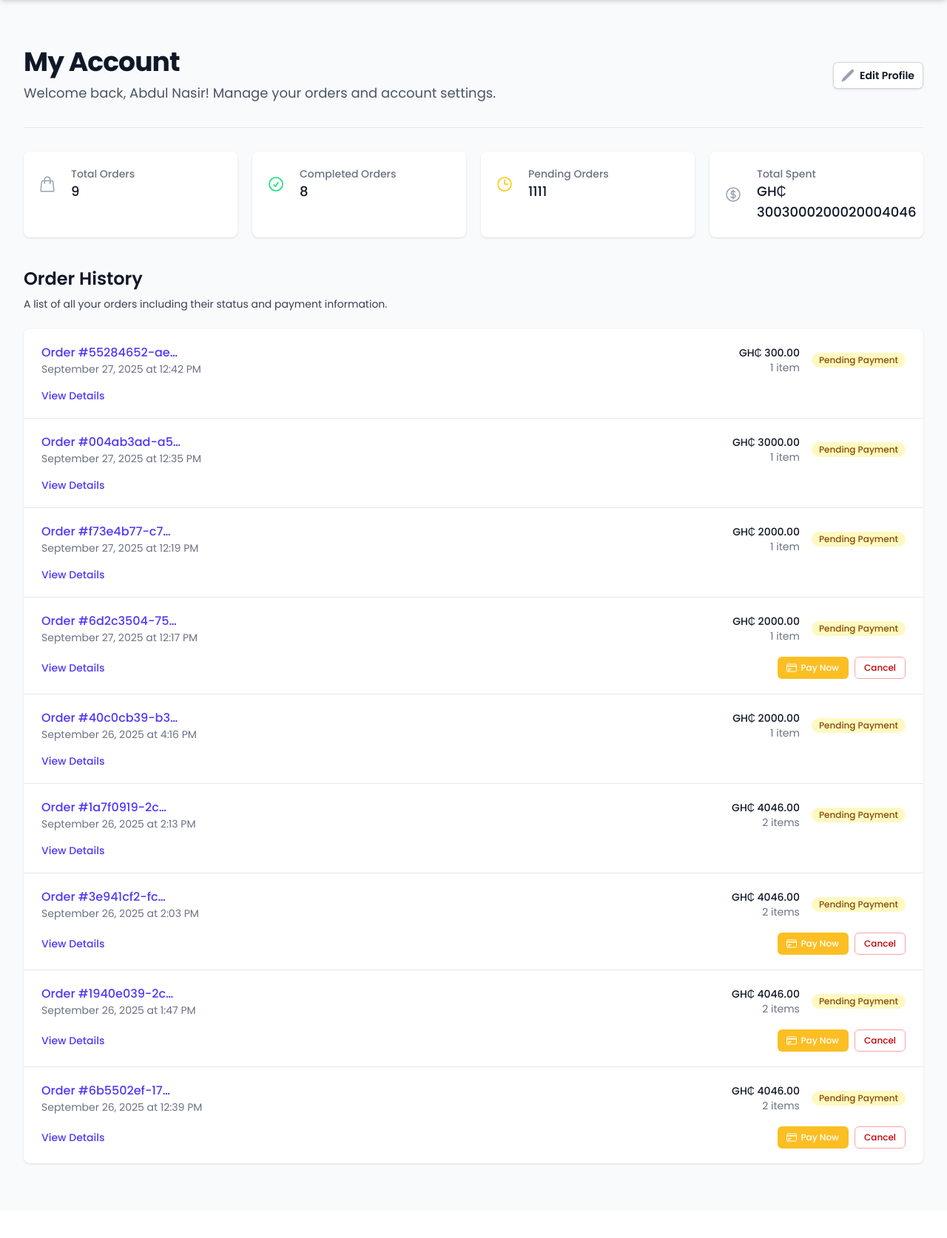
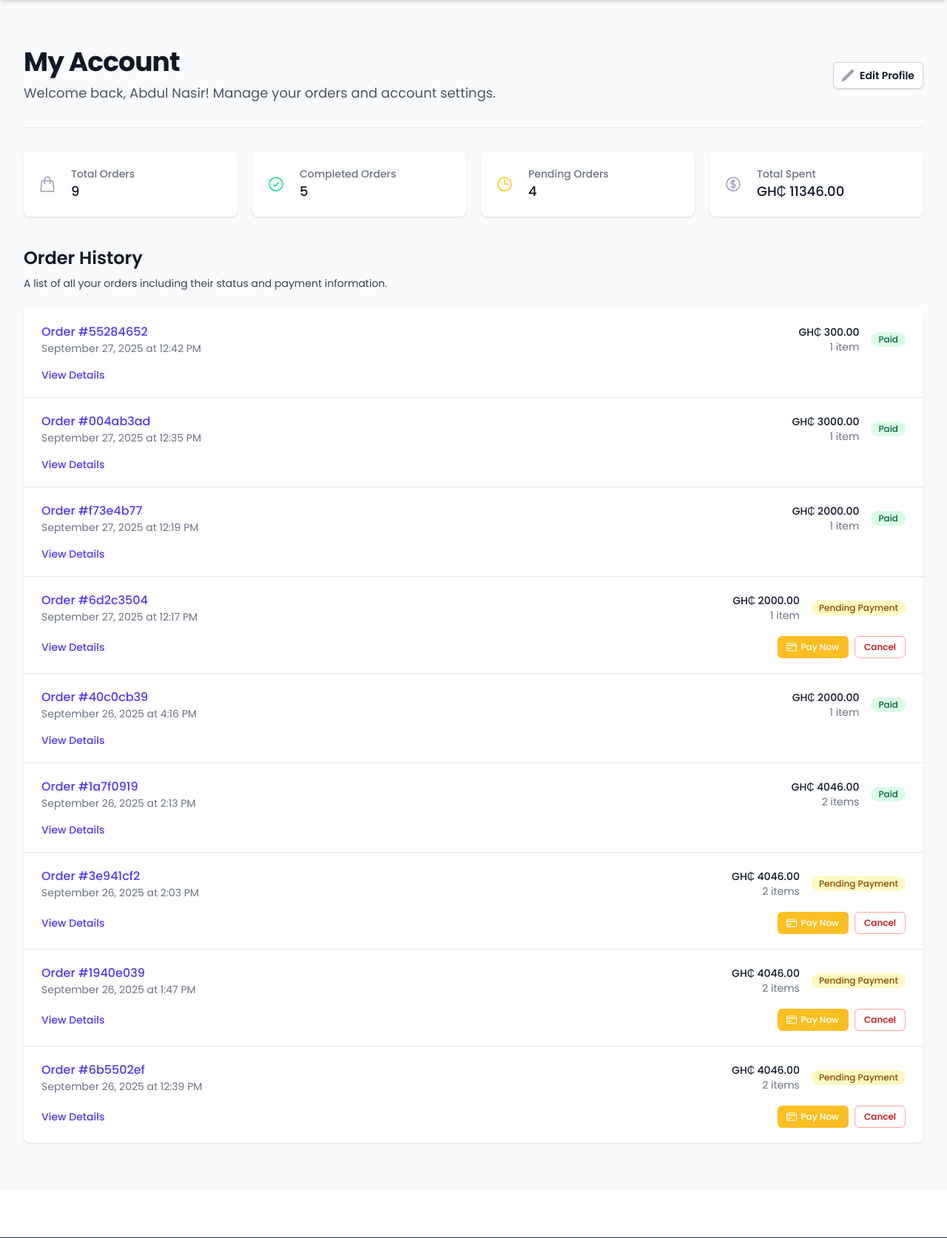
Before and after one commit to mhafiz71/linkup_gadgets, a Django app: page /accounts/profile/ in a window 1280 px wide. Shown: the part 80-1754 px from the top of the page at 74% size. Run offline with Django 5.2, Linux system fonts and the light colour scheme; a user stored in the database is signed in; data comes from the database, SQL or seed files in the repository; both versions use the stored data as it was after the commit; style sheets or scripts are compiled from the project's sources; some libraries are stand-ins or nearby versions.

Commit message:
feat(profile): enhance customer profile with order statistics and templatetags
- Add custom template filters for currency formatting and order ID display
- Calculate and display order statistics (total, completed, pending, total spent)
- Simplify order status display logic in template

```diff
--- /dev/null
+++ b/accounts/templatetags/account_extras.py
@@ -0,0 +1,19 @@
+from django import template
+from decimal import Decimal
+
+register = template.Library()
+
+@register.filter
+def currency(value):
+    """Format a number as currency with 2 decimal places"""
+    if value is None:
+        return "0.00"
+    try:
+        return f"{float(value):.2f}"
+    except (ValueError, TypeError):
+        return "0.00"
+
+@register.filter
+def format_order_id(order_id):
+    """Format order ID to show first 8 characters"""
+    return str(order_id)[:8]
--- a/accounts/views.py
+++ b/accounts/views.py
@@ -3,7 +3,7 @@ from django.contrib.auth import login, authenticate, logout
 from django.contrib.auth.decorators import login_required
 from django.contrib.auth.forms import AuthenticationForm
 from django.contrib import messages
-from django.db import transaction
+from django.db import transaction, models
 from django.http import Http404
 from django.utils import timezone
 from datetime import timedelta
@@ -98,9 +98,23 @@ def logout_view(request):
 
 @login_required
 def customer_profile(request):
-    orders = Order.objects.filter(user=request.user)
+    orders = Order.objects.filter(user=request.user).order_by('-created_at')
+
+    total_orders = orders.count()
+    completed_orders = orders.filter(paid=True).count()
+    pending_orders = orders.filter(paid=False).count()
+
+    # Calculate total spent from paid orders only
+    total_spent = 0
+    for order in orders.filter(paid=True):
+        total_spent += float(order.total_paid)
+
     context = {
         'orders': orders,
+        'total_orders': total_orders,
+        'completed_orders': completed_orders,
+        'pending_orders': pending_orders,
+        'total_spent': total_spent,
     }
     return render(request, 'accounts/profile.html', context)
 
--- a/templates/accounts/profile.html
+++ b/templates/accounts/profile.html
@@ -1,4 +1,5 @@
 {% extends 'base.html' %}
+{% load account_extras %}
 
 {% block title %}My Account & Order History - LinkUp Gadgets{% endblock %}
 
@@ -36,7 +37,7 @@
                         <div class="ml-5 w-0 flex-1">
                             <dl>
                                 <dt class="text-sm font-medium text-gray-500 truncate">Total Orders</dt>
-                                <dd class="text-lg font-medium text-gray-900">{{ orders.count }}</dd>
+                                <dd class="text-lg font-medium text-gray-900">{{ total_orders }}</dd>
                             </dl>
                         </div>
                     </div>
@@ -54,7 +55,7 @@
                         <div class="ml-5 w-0 flex-1">
                             <dl>
                                 <dt class="text-sm font-medium text-gray-500 truncate">Completed Orders</dt>
-                                <dd class="text-lg font-medium text-gray-900">{{ orders|length|add:"-1" }}</dd>
+                                <dd class="text-lg font-medium text-gray-900">{{ completed_orders }}</dd>
                             </dl>
                         </div>
                     </div>
@@ -72,7 +73,7 @@
                         <div class="ml-5 w-0 flex-1">
                             <dl>
                                 <dt class="text-sm font-medium text-gray-500 truncate">Pending Orders</dt>
-                                <dd class="text-lg font-medium text-gray-900">{% for order in orders %}{% if not order.paid %}1{% endif %}{% empty %}0{% endfor %}</dd>
+                                <dd class="text-lg font-medium text-gray-900">{{ pending_orders }}</dd>
                             </dl>
                         </div>
                     </div>
@@ -90,7 +91,7 @@
                         <div class="ml-5 w-0 flex-1">
                             <dl>
                                 <dt class="text-sm font-medium text-gray-500 truncate">Total Spent</dt>
-                                <dd class="text-lg font-medium text-gray-900">GH₵ {% for order in orders %}{% if order.paid %}{{ order.total_paid|add:0 }}{% endif %}{% empty %}0{% endfor %}</dd>
+                                <dd class="text-lg font-medium text-gray-900">GH₵ {{ total_spent|currency }}</dd>
                             </dl>
                         </div>
                     </div>
@@ -116,7 +117,7 @@
                                     <div class="flex items-center space-x-4">
                                         <div>
                                             <p class="text-base font-medium text-indigo-600">
-                                                Order #{{ order.id|truncatechars:12 }}
+                                                Order #{{ order.id|format_order_id }}
                                             </p>
                                             <p class="text-sm text-gray-500">
                                                 {{ order.created_at|date:"F j, Y \a\t g:i A" }}
@@ -129,20 +130,31 @@
                                             <p class="text-sm text-gray-500">{{ order.items.count }} item{{ order.items.count|pluralize }}</p>
                                         </div>
                                         <div class="flex flex-col space-y-2">
-                                            {% if order.status %}
-                                                <span class="inline-flex items-center px-2.5 py-0.5 rounded-full text-xs font-medium
-                                                    {% if order.status == 'paid' %}bg-green-100 text-green-800
-                                                    {% elif order.status == 'pending' %}bg-yellow-100 text-yellow-800
-                                                    {% elif order.status == 'processing' %}bg-blue-100 text-blue-800
-                                                    {% elif order.status == 'shipped' %}bg-purple-100 text-purple-800
-                                                    {% elif order.status == 'delivered' %}bg-green-100 text-green-800
-                                                    {% elif order.status == 'cancelled' %}bg-red-100 text-red-800
-                                                    {% else %}bg-gray-100 text-gray-800{% endif %}">
-                                                    {{ order.get_status_display }}
-                                                </span>
+                                            {% if order.paid %}
+                                                {% if order.status == 'processing' %}
+                                                    <span class="inline-flex items-center px-2.5 py-0.5 rounded-full text-xs font-medium bg-blue-100 text-blue-800">
+                                                        Processing
+                                                    </span>
+                                                {% elif order.status == 'shipped' %}
+                                                    <span class="inline-flex items-center px-2.5 py-0.5 rounded-full text-xs font-medium bg-purple-100 text-purple-800">
+                                                        Shipped
+                                                    </span>
+                                                {% elif order.status == 'delivered' %}
+                                                    <span class="inline-flex items-center px-2.5 py-0.5 rounded-full text-xs font-medium bg-green-100 text-green-800">
+                                                        Delivered
+                                                    </span>
+                                                {% elif order.status == 'cancelled' %}
+                                                    <span class="inline-flex items-center px-2.5 py-0.5 rounded-full text-xs font-medium bg-red-100 text-red-800">
+                                                        Cancelled
+                                                    </span>
+                                                {% else %}
+                                                    <span class="inline-flex items-center px-2.5 py-0.5 rounded-full text-xs font-medium bg-green-100 text-green-800">
+                                                        Paid
+                                                    </span>
+                                                {% endif %}
                                             {% else %}
-                                                <span class="inline-flex items-center px-2.5 py-0.5 rounded-full text-xs font-medium {% if order.paid %}bg-green-100 text-green-800{% else %}bg-yellow-100 text-yellow-800{% endif %}">
-                                                    {% if order.paid %}Paid{% else %}Pending Payment{% endif %}
+                                                <span class="inline-flex items-center px-2.5 py-0.5 rounded-full text-xs font-medium bg-yellow-100 text-yellow-800">
+                                                    Pending Payment
                                                 </span>
                                             {% endif %}
                                         </div>
```
Also changed, not shown: accounts/templatetags/__init__.py (added), db.sqlite3.
